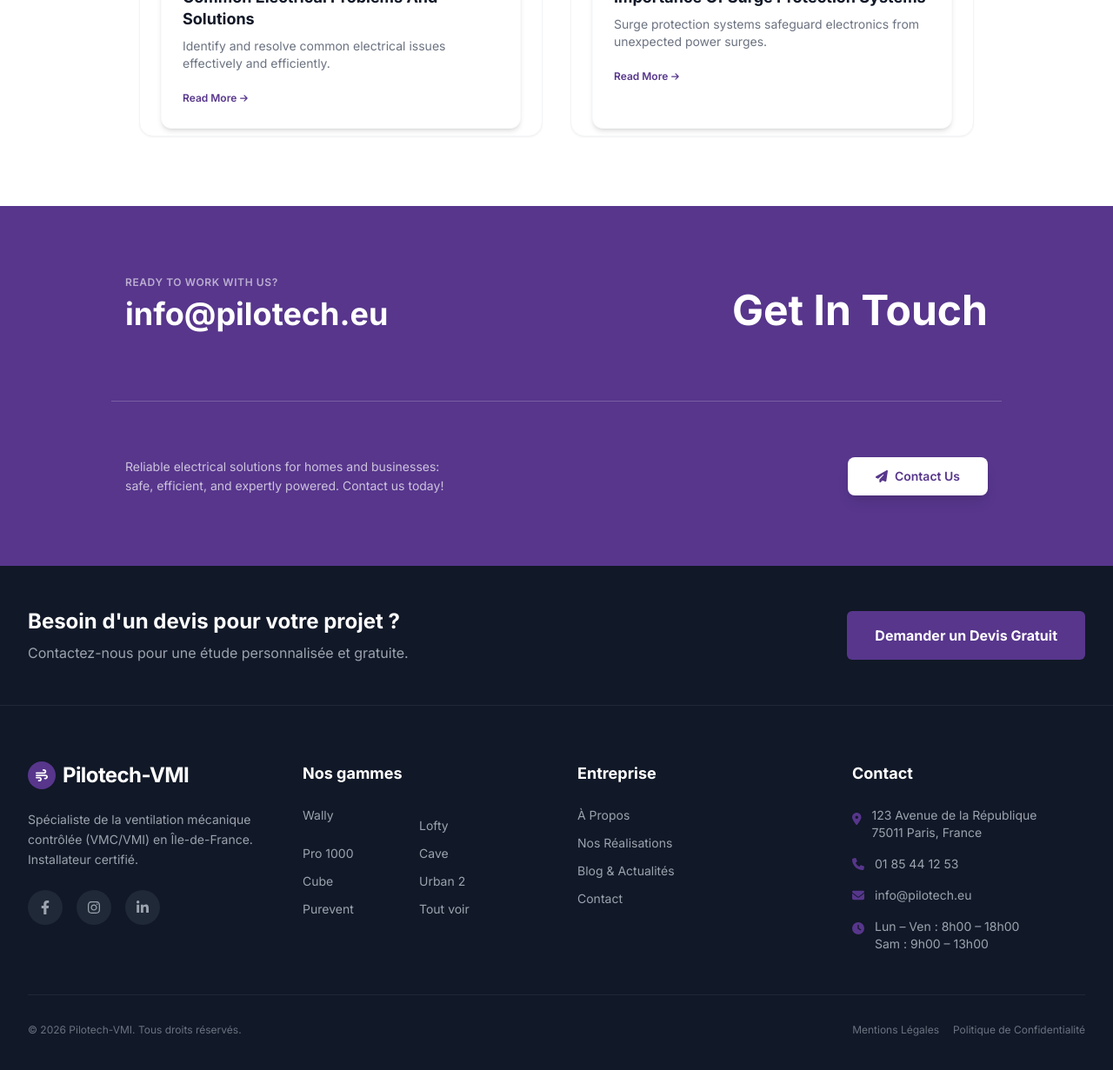
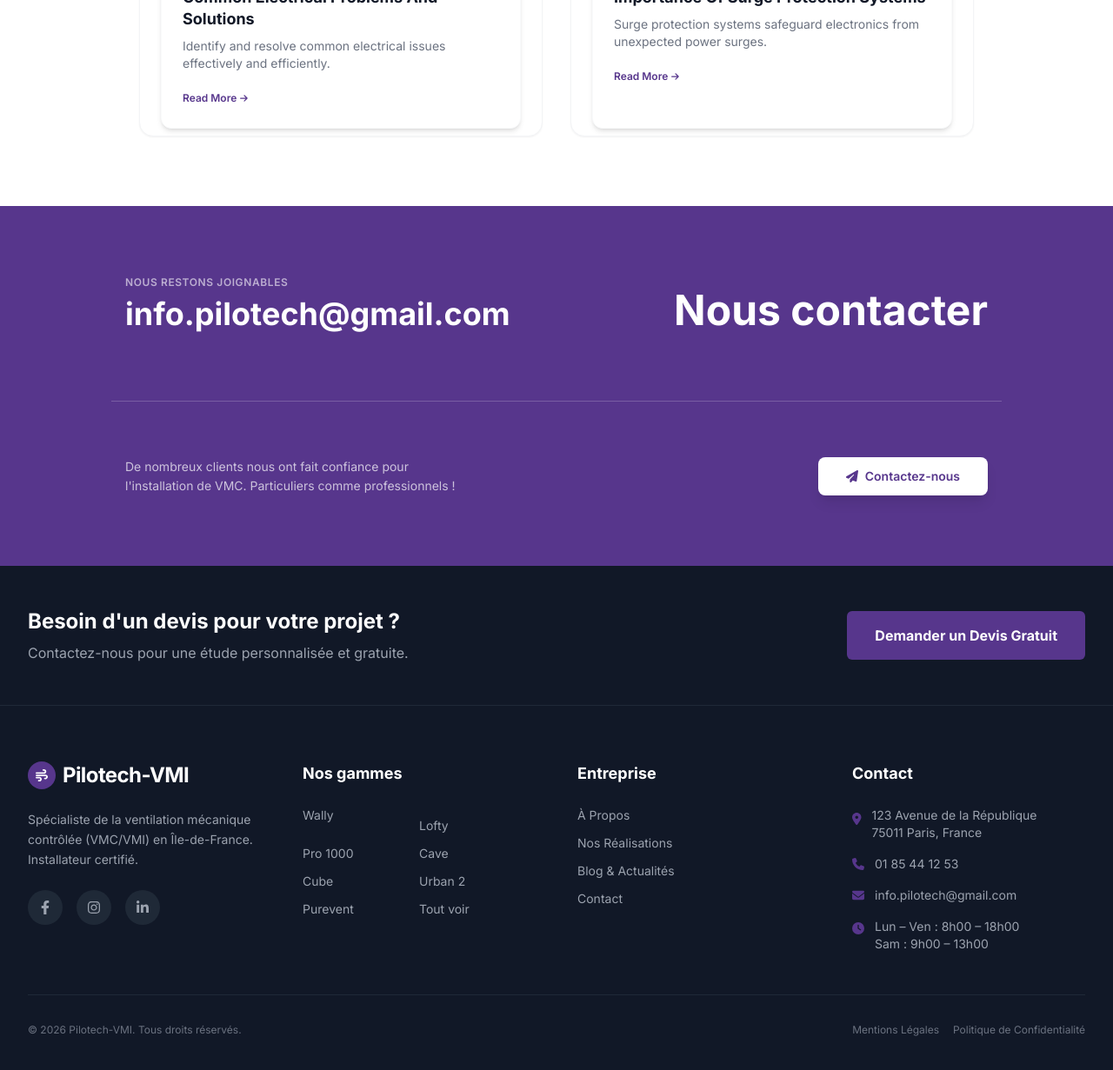
Before and after one commit to joanacodes/pilotech-vmi, a Jekyll site: the page blog-article.html, which Jekyll copies as it is, in a window 1280 px wide and 1400 px high, scrolled down 3202 px, cut to the strip 143-1374 px from the top of the window. Shown: the whole strip at 87% size. Built offline with Jekyll 4.4.1, drawn with Linux system fonts in a browser that asks for light colours; nearby versions of some CDN libraries; some of the changed text lies outside the part shown.

Commit message:
Update blog-article.html

```diff
--- a/blog-article.html
+++ b/blog-article.html
@@ -54,8 +54,8 @@
 <i class="fa-solid fa-phone mr-2 text-gray-400"></i> 01 85 44 12 53
           </a>
 <span class="text-gray-300">|</span>
-<a class="hover:text-brand transition flex items-center" href="mailto:info@pilotech.eu">
-<i class="fa-solid fa-paper-plane mr-2 text-gray-400"></i> info@pilotech.eu
+<a class="hover:text-brand transition flex items-center" href="mailto:info.pilotech@gmail.com">
+<i class="fa-solid fa-paper-plane mr-2 text-gray-400"></i> info.pilotech@gmail.com
           </a>
 <span class="text-gray-300">|</span>
 <span class="flex items-center">
@@ -251,19 +251,19 @@
 <section class="py-20 bg-brand text-white" id="pre-footer">
 <div class="container mx-auto px-4 max-w-5xl flex flex-col md:flex-row justify-between items-center border-b border-white/20 pb-16">
 <div class="mb-8 md:mb-0">
-<p class="text-white/60 text-xs font-semibold mb-2 uppercase tracking-wider">Ready to work with us?</p>
-<h2 class="text-3xl md:text-4xl font-bold mb-4">info@pilotech.eu</h2>
+<p class="text-white/60 text-xs font-semibold mb-2 uppercase tracking-wider">Nous restons joignables</p>
+<h2 class="text-3xl md:text-4xl font-bold mb-4">info.pilotech@gmail.com</h2>
 </div>
 <div class="text-right">
-<h2 class="text-4xl md:text-5xl font-bold mb-0">Get In Touch</h2>
+<h2 class="text-4xl md:text-5xl font-bold mb-0">Nous contacter</h2>
 </div>
 </div>
 <div class="container mx-auto px-4 max-w-5xl pt-16 flex flex-col md:flex-row justify-between items-center">
 <p class="text-white/70 text-sm max-w-sm mb-6 md:mb-0 leading-relaxed">
-        Reliable electrical solutions for homes and businesses: safe, efficient, and expertly powered. Contact us today!
+        De nombreux clients nous ont fait confiance pour l'installation de VMC. Particuliers comme professionnels !
       </p>
 <button class="bg-white hover:bg-gray-100 text-brand font-semibold py-3 px-8 rounded-lg transition duration-300 text-sm inline-flex items-center shadow-lg">
-<i class="fa-solid fa-paper-plane mr-2"></i> Contact Us
+<i class="fa-solid fa-paper-plane mr-2"></i> Contactez-nous
       </button>
 </div>
 </section>
@@ -329,7 +329,7 @@
 </li>
 <li class="flex items-center">
 <i class="fa-solid fa-envelope text-brand mr-3"></i>
-<span>info@pilotech.eu</span>
+<span>info.pilotech@gmail.com</span>
 </li>
 <li class="flex items-start">
 <i class="fa-solid fa-clock text-brand mr-3 mt-0.5"></i>
```
